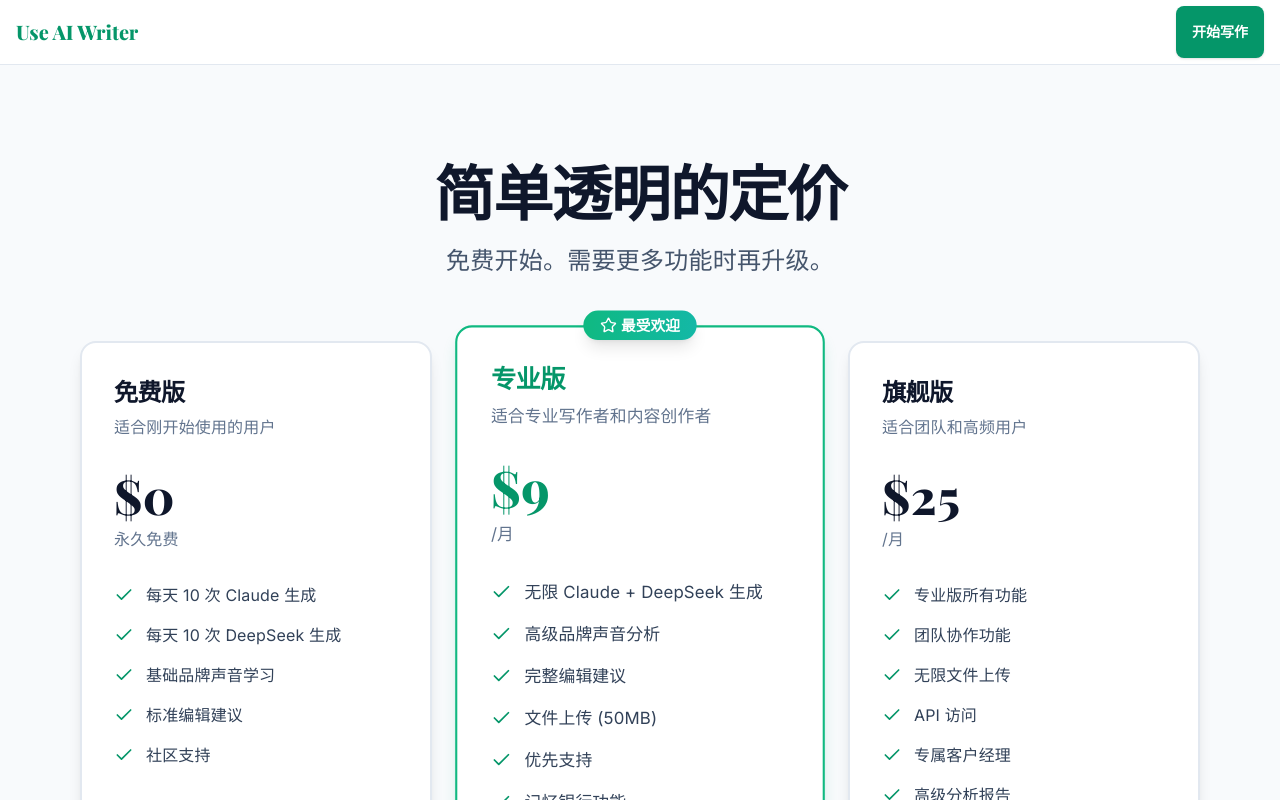
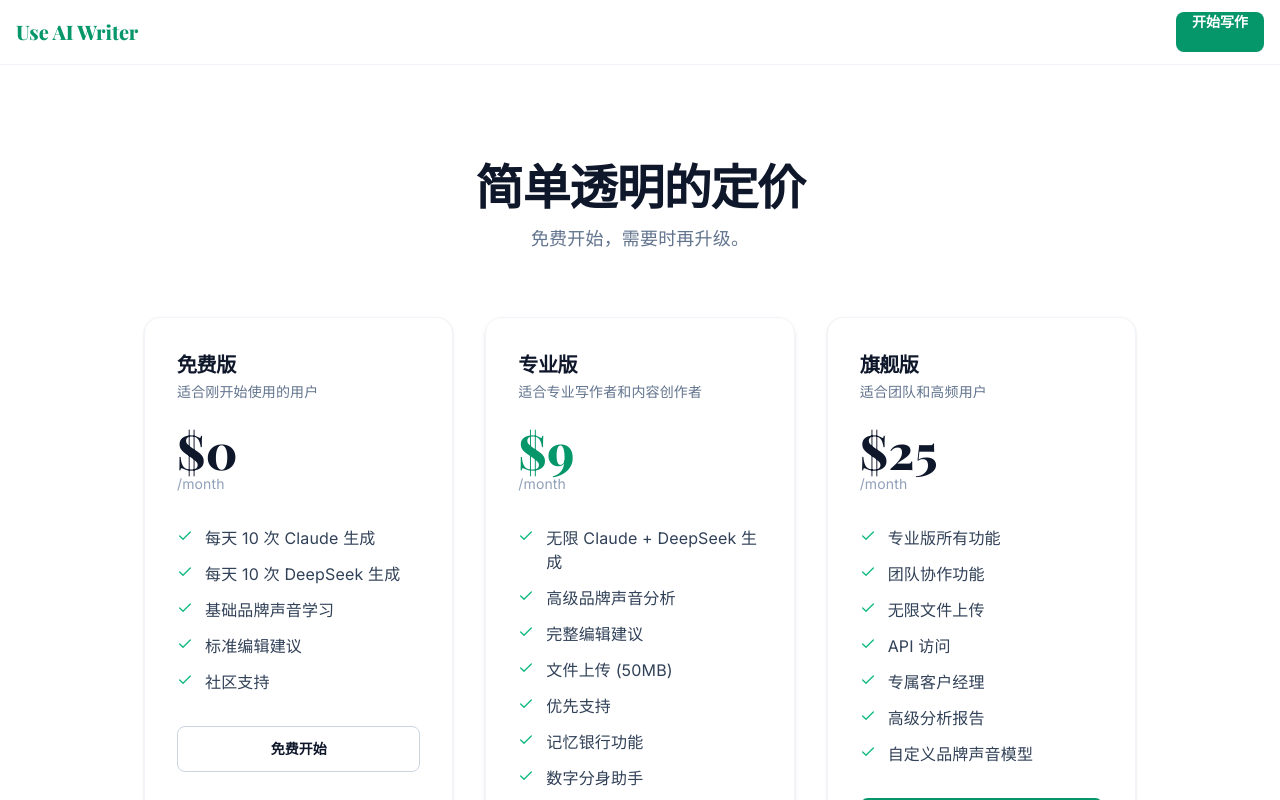
Before and after one commit to xiaomo945/try-ai-writer, a Next.js app: page /pricing/zh in a window 1280 px wide. Shown: the top 800 px of the page. Built offline with nearby package versions, Linux system fonts and the light colour scheme.

Commit message:
feat: Steve Jobs-style pricing page redesign — both EN/ZH versions

```diff
--- a/app/pricing/PricingContent.tsx
+++ b/app/pricing/PricingContent.tsx
@@ -2,7 +2,7 @@
 
 import { useState } from "react";
 import Link from "next/link";
-import { Check, Star, Loader2 } from "lucide-react";
+import { Check, Loader2 } from "lucide-react";
 import { plans } from "@/lib/pricing";
 
 // Product structured data — derived from shared pricing module
@@ -79,6 +79,10 @@ export default function PricingContent() {
     }
   };
 
+  const isPaidPlan = (planName: string) => {
+    return planName.toLowerCase() !== "free";
+  };
+
   return (
     <>
       {/* Structured Data */}
@@ -91,15 +95,15 @@ export default function PricingContent() {
         dangerouslySetInnerHTML={{ __html: JSON.stringify(breadcrumbSchema) }}
       />
 
-      <main className="min-h-screen flex flex-col bg-slate-50 dark:bg-gray-900">
+      <main className="min-h-screen flex flex-col bg-white">
         {/* Header */}
-        <header className="border-b border-slate-200 dark:border-gray-800 bg-white dark:bg-gray-950">
+        <header className="border-b border-slate-100 bg-white">
           <div className="max-w-7xl mx-auto px-4 h-16 flex items-center justify-between">
             <Link href="/" className="text-emerald-600 font-display text-xl font-extrabold">
               Use AI Writer
             </Link>
             <div className="flex items-center gap-4">
-              <Link href="/write" className="btn-primary text-sm min-h-[40px] px-4">
+              <Link href="/write" className="bg-emerald-600 hover:bg-emerald-700 text-white text-sm font-semibold min-h-[40px] px-4 rounded-lg transition-all duration-200">
                 Start Writing
               </Link>
             </div>
@@ -107,76 +111,72 @@ export default function PricingContent() {
         </header>
 
         {/* Pricing Content */}
-        <div className="flex-1 max-w-6xl mx-auto w-full px-4 py-16 md:py-24">
+        <div className="flex-1 max-w-5xl mx-auto w-full px-4 py-16 md:py-24">
           {/* Header */}
           <div className="text-center mb-16">
-            <h1 className="text-4xl md:text-5xl lg:text-6xl font-display font-extrabold text-slate-900 dark:text-white mb-6">
+            <h1 className="text-4xl md:text-5xl font-display font-extrabold text-slate-900 mb-4">
               Simple, Transparent Pricing
             </h1>
-            <p className="text-xl md:text-2xl text-slate-600 max-w-2xl mx-auto">
-              Start free. Upgrade when you need more power for your writing.
+            <p className="text-lg text-slate-500 max-w-2xl mx-auto">
+              Start free, upgrade when you need more.
             </p>
           </div>
 
           {/* Pricing Cards */}
-          <div className="grid md:grid-cols-3 gap-8 items-stretch">
+          <div className="grid grid-cols-1 md:grid-cols-3 gap-8">
             {plans.map((plan, index) => (
               <div
                 key={plan.name}
-                className={`relative bg-white dark:bg-gray-950 rounded-2xl shadow-lg border-2 transition-all duration-300 hover:shadow-xl ${
+                className={`bg-white rounded-2xl p-8 border transition-all duration-300 hover:-translate-y-1 ${
                   plan.recommended
-                    ? "border-emerald-500 shadow-emerald-500/20 scale-105"
-                    : "border-slate-200 dark:border-gray-700"
+                    ? "border-slate-100 shadow-md hover:shadow-xl"
+                    : "border-slate-100 shadow-sm hover:shadow-xl"
                 }`}
               >
-                {/* Recommended Badge */}
-                {plan.recommended && (
-                  <div className="absolute -top-4 left-1/2 -translate-x-1/2 bg-gradient-to-r from-emerald-500 to-teal-500 text-white px-4 py-1 rounded-full text-sm font-bold flex items-center gap-1 shadow-lg">
-                    <Star className="w-4 h-4" />
-                    Most Popular
-                  </div>
-                )}
+                <div>
+                  {/* Plan Name */}
+                  <h2 className="text-xl font-display font-bold text-slate-900">
+                    {plan.name}
+                  </h2>
+                  <p className="text-sm text-slate-500 mt-1">
+                    {plan.description}
+                  </p>
 
-                <div className="p-8">
-                  <div className="mb-8">
-                    <h2 className={`text-2xl font-display font-bold mb-2 ${
-                      plan.recommended ? "text-emerald-600" : "text-slate-900 dark:text-white"
-                    }`}>
-                      {plan.name}
-                    </h2>
-                    <p className="text-slate-500 dark:text-slate-400">{plan.description}</p>
-                  </div>
-
-                  <div className="mb-8">
-                    <p className={`text-5xl font-display mb-2 font-extrabold ${
-                      plan.recommended ? "text-emerald-600" : "text-slate-900 dark:text-white"
+                  {/* Price */}
+                  <div className="mt-6">
+                    <p className={`text-5xl font-display font-extrabold ${
+                      plan.recommended ? "text-emerald-600" : "text-slate-900"
                     }`}>
                       {plan.price}
                     </p>
-                    <p className="text-slate-500 dark:text-slate-400">{plan.period}</p>
+                    <p className="text-sm text-slate-400">
+                      /month
+                    </p>
                   </div>
 
-                  <ul className="space-y-4 mb-10">
+                  {/* Features */}
+                  <ul className="mt-8 space-y-3">
                     {plan.features.map((feature) => (
                       <li key={feature} className="flex items-start gap-3">
-                        <Check size={20} className="text-emerald-600 mt-0.5 flex-shrink-0" />
-                        <span className="text-slate-700 dark:text-slate-300">{feature}</span>
+                        <Check size={16} className="text-emerald-500 mt-0.5 flex-shrink-0" />
+                        <span className="text-slate-700">{feature}</span>
                       </li>
                     ))}
                   </ul>
 
+                  {/* CTA Button */}
                   <button
                     onClick={() => handlePlanClick(plan.name)}
                     disabled={loadingPlan === plan.name}
-                    className={`w-full text-center block py-3 px-6 rounded-xl font-semibold transition-all duration-300 ${
-                      plan.recommended
-                        ? "bg-gradient-to-r from-emerald-600 to-teal-600 text-white shadow-lg shadow-emerald-500/30 hover:from-emerald-700 hover:to-teal-700 hover:shadow-xl"
-                        : "bg-slate-100 dark:bg-gray-800 text-slate-900 dark:text-white hover:bg-slate-200 dark:hover:bg-gray-700"
+                    className={`w-full mt-8 py-3 rounded-lg text-sm font-semibold transition-all duration-200 ${
+                      plan.recommended || isPaidPlan(plan.name)
+                        ? "bg-emerald-600 hover:bg-emerald-700 text-white"
+                        : "border border-slate-300 text-slate-900 hover:border-emerald-600 hover:text-emerald-600 bg-white"
                     }`}
                   >
                     {loadingPlan === plan.name ? (
                       <div className="flex items-center justify-center gap-2">
-                        <Loader2 className="w-5 h-5 animate-spin" />
+                        <Loader2 className="w-4 h-4 animate-spin" />
                         Redirecting...
                       </div>
                     ) : (
@@ -190,7 +190,7 @@ export default function PricingContent() {
 
           {/* FAQ Section */}
           <div className="mt-20 md:mt-32">
-            <h2 className="text-3xl font-display font-bold text-slate-900 dark:text-white text-center mb-12">
+            <h2 className="text-3xl font-display font-bold text-slate-900 text-center mb-12">
               Frequently Asked Questions
             </h2>
             <div className="grid md:grid-cols-2 gap-8">
@@ -212,9 +212,9 @@ export default function PricingContent() {
                   answer: "Yes, you can upgrade or downgrade your plan at any time. Changes take effect immediately."
                 }
               ].map((faq, index) => (
-                <div key={index} className="bg-white dark:bg-gray-950 p-6 rounded-xl border border-slate-200 dark:border-gray-700">
-                  <h3 className="font-semibold text-slate-900 dark:text-white mb-2">{faq.question}</h3>
-                  <p className="text-slate-600 dark:text-slate-400">
+                <div key={index} className="bg-white p-6 rounded-2xl border border-slate-100 shadow-sm">
+                  <h3 className="font-semibold text-slate-900 mb-2">{faq.question}</h3>
+                  <p className="text-slate-600">
                     {faq.answer}
                   </p>
                 </div>
@@ -224,7 +224,7 @@ export default function PricingContent() {
         </div>
 
         {/* Footer */}
-        <footer className="py-12 bg-white dark:bg-gray-950 border-t border-slate-200 dark:border-gray-800">
+        <footer className="py-12 bg-white border-t border-slate-100">
           <div className="max-w-6xl mx-auto px-6 text-center">
             <p className="text-sm text-slate-500">&copy; 2026 Use AI Writer. All rights reserved.</p>
           </div>
--- a/app/pricing/zh/PricingContent.tsx
+++ b/app/pricing/zh/PricingContent.tsx
@@ -2,7 +2,7 @@
 
 import { useState } from "react";
 import Link from "next/link";
-import { Check, Star, Loader2 } from "lucide-react";
+import { Check, Loader2 } from "lucide-react";
 
 // 中文版本的定价计划
 const chinesePlans = [
@@ -10,7 +10,6 @@ const chinesePlans = [
     name: "免费版",
     description: "适合刚开始使用的用户",
     price: "$0",
-    period: "永久免费",
     features: [
       "每天 10 次 Claude 生成",
       "每天 10 次 DeepSeek 生成",
@@ -25,7 +24,6 @@ const chinesePlans = [
     name: "专业版",
     description: "适合专业写作者和内容创作者",
     price: "$9",
-    period: "/月",
     features: [
       "无限 Claude + DeepSeek 生成",
       "高级品牌声音分析",
@@ -42,7 +40,6 @@ const chinesePlans = [
     name: "旗舰版",
     description: "适合团队和高频用户",
     price: "$25",
-    period: "/月",
     features: [
       "专业版所有功能",
       "团队协作功能",
@@ -94,17 +91,21 @@ export default function PricingContentZh() {
     }
   };
 
+  const isPaidPlan = (planName: string) => {
+    return planName !== "免费版";
+  };
+
   return (
     <>
-      <main className="min-h-screen flex flex-col bg-slate-50 dark:bg-gray-900">
+      <main className="min-h-screen flex flex-col bg-white">
         {/* Header */}
-        <header className="border-b border-slate-200 dark:border-gray-800 bg-white dark:bg-gray-950">
+        <header className="border-b border-slate-100 bg-white">
           <div className="max-w-7xl mx-auto px-4 h-16 flex items-center justify-between">
             <Link href="/" className="text-emerald-600 font-display text-xl font-extrabold">
               Use AI Writer
             </Link>
             <div className="flex items-center gap-4">
-              <Link href="/write" className="btn-primary text-sm min-h-[40px] px-4">
+              <Link href="/write" className="bg-emerald-600 hover:bg-emerald-700 text-white text-sm font-semibold min-h-[40px] px-4 rounded-lg transition-all duration-200">
                 开始写作
               </Link>
             </div>
@@ -112,76 +113,72 @@ export default function PricingContentZh() {
         </header>
 
         {/* Pricing Content */}
-        <div className="flex-1 max-w-6xl mx-auto w-full px-4 py-16 md:py-24">
+        <div className="flex-1 max-w-5xl mx-auto w-full px-4 py-16 md:py-24">
           {/* Header */}
           <div className="text-center mb-16">
-            <h1 className="text-4xl md:text-5xl lg:text-6xl font-display font-extrabold text-slate-900 dark:text-white mb-6">
+            <h1 className="text-4xl md:text-5xl font-display font-extrabold text-slate-900 mb-4">
               简单透明的定价
             </h1>
-            <p className="text-xl md:text-2xl text-slate-600 max-w-2xl mx-auto">
-              免费开始。需要更多功能时再升级。
+            <p className="text-lg text-slate-500 max-w-2xl mx-auto">
+              免费开始，需要时再升级。
             </p>
           </div>
 
           {/* Pricing Cards */}
-          <div className="grid md:grid-cols-3 gap-8 items-stretch">
+          <div className="grid grid-cols-1 md:grid-cols-3 gap-8">
             {chinesePlans.map((plan, index) => (
               <div
                 key={plan.name}
-                className={`relative bg-white dark:bg-gray-950 rounded-2xl shadow-lg border-2 transition-all duration-300 hover:shadow-xl ${
+                className={`bg-white rounded-2xl p-8 border transition-all duration-300 hover:-translate-y-1 ${
                   plan.recommended
-                    ? "border-emerald-500 shadow-emerald-500/20 scale-105"
-                    : "border-slate-200 dark:border-gray-700"
+                    ? "border-slate-100 shadow-md hover:shadow-xl"
+                    : "border-slate-100 shadow-sm hover:shadow-xl"
                 }`}
               >
-                {/* Recommended Badge */}
-                {plan.recommended && (
-                  <div className="absolute -top-4 left-1/2 -translate-x-1/2 bg-gradient-to-r from-emerald-500 to-teal-500 text-white px-4 py-1 rounded-full text-sm font-bold flex items-center gap-1 shadow-lg">
-                    <Star className="w-4 h-4" />
-                    最受欢迎
-                  </div>
-                )}
+                <div>
+                  {/* Plan Name */}
+                  <h2 className="text-xl font-display font-bold text-slate-900">
+                    {plan.name}
+                  </h2>
+                  <p className="text-sm text-slate-500 mt-1">
+                    {plan.description}
+                  </p>
 
-                <div className="p-8">
-                  <div className="mb-8">
-                    <h2 className={`text-2xl font-display font-bold mb-2 ${
-                      plan.recommended ? "text-emerald-600" : "text-slate-900 dark:text-white"
-                    }`}>
-                      {plan.name}
-                    </h2>
-                    <p className="text-slate-500 dark:text-slate-400">{plan.description}</p>
-                  </div>
-
-                  <div className="mb-8">
-                    <p className={`text-5xl font-display mb-2 font-extrabold ${
-                      plan.recommended ? "text-emerald-600" : "text-slate-900 dark:text-white"
+                  {/* Price */}
+                  <div className="mt-6">
+                    <p className={`text-5xl font-display font-extrabold ${
+                      plan.recommended ? "text-emerald-600" : "text-slate-900"
                     }`}>
                       {plan.price}
                     </p>
-                    <p className="text-slate-500 dark:text-slate-400">{plan.period}</p>
+                    <p className="text-sm text-slate-400">
+                      /month
+                    </p>
                   </div>
 
-                  <ul className="space-y-4 mb-10">
+                  {/* Features */}
+                  <ul className="mt-8 space-y-3">
                     {plan.features.map((feature) => (
                       <li key={feature} className="flex items-start gap-3">
-                        <Check size={20} className="text-emerald-600 mt-0.5 flex-shrink-0" />
-                        <span className="text-slate-700 dark:text-slate-300">{feature}</span>
+                        <Check size={16} className="text-emerald-500 mt-0.5 flex-shrink-0" />
+                        <span className="text-slate-700">{feature}</span>
                       </li>
                     ))}
                   </ul>
 
+                  {/* CTA Button */}
                   <button
                     onClick={() => handlePlanClick(plan.name)}
                     disabled={loadingPlan === plan.name}
-                    className={`w-full text-center block py-3 px-6 rounded-xl font-semibold transition-all duration-300 ${
-                      plan.recommended
-                        ? "bg-gradient-to-r from-emerald-600 to-teal-600 text-white shadow-lg shadow-emerald-500/30 hover:from-emerald-700 hover:to-teal-700 hover:shadow-xl"
-                        : "bg-slate-100 dark:bg-gray-800 text-slate-900 dark:text-white hover:bg-slate-200 dark:hover:bg-gray-700"
+                    className={`w-full mt-8 py-3 rounded-lg text-sm font-semibold transition-all duration-200 ${
+                      plan.recommended || isPaidPlan(plan.name)
+                        ? "bg-emerald-600 hover:bg-emerald-700 text-white"
+                        : "border border-slate-300 text-slate-900 hover:border-emerald-600 hover:text-emerald-600 bg-white"
                     }`}
                   >
                     {loadingPlan === plan.name ? (
                       <div className="flex items-center justify-center gap-2">
-                        <Loader2 className="w-5 h-5 animate-spin" />
+                        <Loader2 className="w-4 h-4 animate-spin" />
                         重定向中...
                       </div>
                     ) : (
@@ -195,7 +192,7 @@ export default function PricingContentZh() {
 
           {/* FAQ Section */}
           <div className="mt-20 md:mt-32">
-            <h2 className="text-3xl font-display font-bold text-slate-900 dark:text-white text-center mb-12">
+            <h2 className="text-3xl font-display font-bold text-slate-900 text-center mb-12">
               常见问题
             </h2>
             <div className="grid md:grid-cols-2 gap-8">
@@ -217,9 +214,9 @@ export default function PricingContentZh() {
                   answer: "是的，您可以随时升级或降级套餐。更改将立即生效。"
                 }
               ].map((faq, index) => (
-                <div key={index} className="bg-white dark:bg-gray-950 p-6 rounded-xl border border-slate-200 dark:border-gray-700">
-                  <h3 className="font-semibold text-slate-900 dark:text-white mb-2">{faq.question}</h3>
-                  <p className="text-slate-600 dark:text-slate-400">
+                <div key={index} className="bg-white p-6 rounded-2xl border border-slate-100 shadow-sm">
+                  <h3 className="font-semibold text-slate-900 mb-2">{faq.question}</h3>
+                  <p className="text-slate-600">
                     {faq.answer}
                   </p>
                 </div>
@@ -229,7 +226,7 @@ export default function PricingContentZh() {
         </div>
 
         {/* Footer */}
-        <footer className="py-12 bg-white dark:bg-gray-950 border-t border-slate-200 dark:border-gray-800">
+        <footer className="py-12 bg-white border-t border-slate-100">
           <div className="max-w-6xl mx-auto px-6 text-center">
             <p className="text-sm text-slate-500">&copy; 2026 Use AI Writer. 保留所有权利。</p>
           </div>
```
